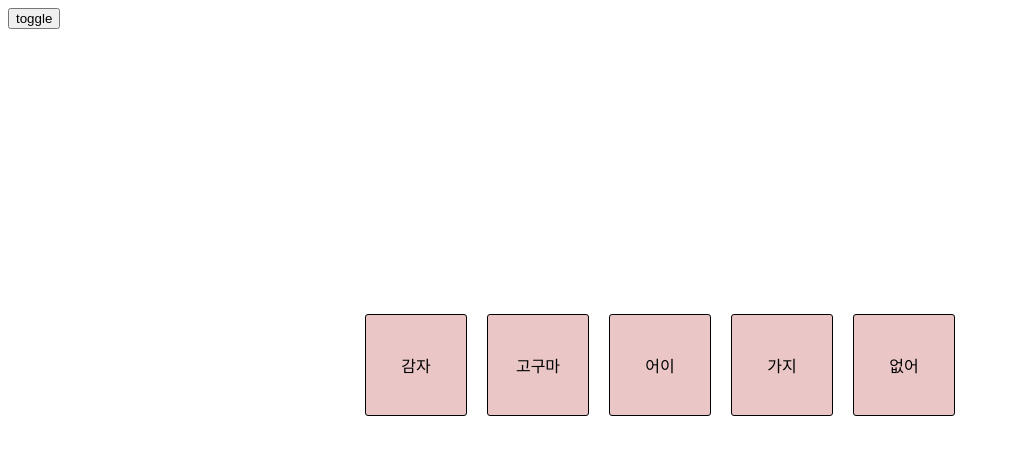
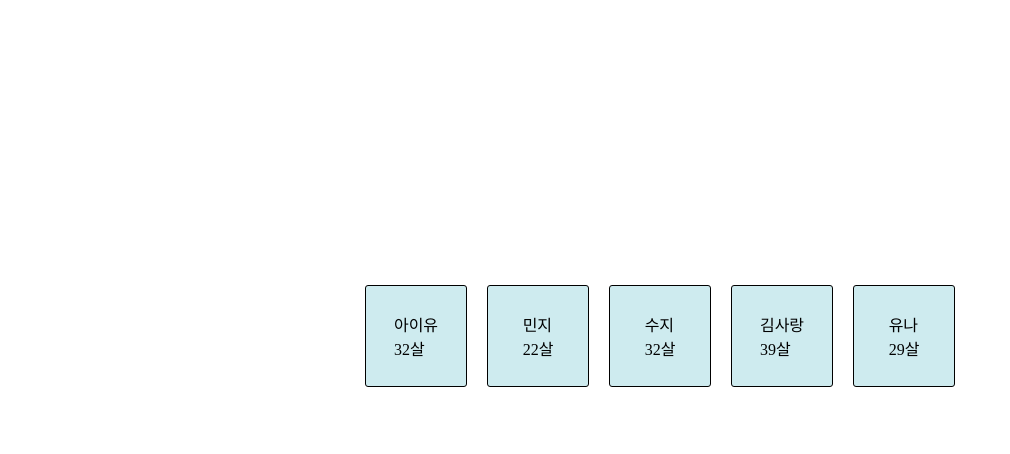
Before and after one commit to yuna-c/react, a React (Vite) app: page / in a window 1280 px wide. Shown: the top 454 px of the page, without its empty margins (0-1010 px from the left). Built offline with nearby package versions, Linux system fonts and the light colour scheme.

Commit message:
📝 add : 추가/삭제를 위한 유니크 아이디 만들기

```diff
--- a/src/App.jsx
+++ b/src/App.jsx
@@ -6,20 +6,6 @@ import './styles/App.scss';
 // : 반복되는 컴포넌트 처리하는
 
 const App = () => {
-	const [toggle, setToggle] = useState(false);
-	const onShowButton = () => {
-		setToggle(!toggle);
-		console.log(toggle);
-	};
-	const vegetables = ['감자', '고구마', '어이', '가지', '없어'];
-	const users = [
-		{ id: 1, age: 32, name: '아이유' },
-		{ id: 2, age: 32, name: '민지' },
-		{ id: 3, age: 32, name: '수지' },
-		{ id: 4, age: 32, name: '김사랑' },
-		{ id: 5, age: 32, name: '유나' },
-	];
-
 	const styles = {
 		minHeight: 'calc( 100vh - 10rem)',
 		listStyle: 'none',
@@ -28,39 +14,30 @@ const App = () => {
 		display: 'flex',
 		gap: '20px',
 	};
-	const boxStyle = {
-		width: '100px',
-		height: '100px',
-		display: 'flex',
-		alignItems: 'center',
-		justifyContent: 'center',
-		border: '1px solid #000',
-		borderRadius: '3px',
-		backgroundColor: '#eac6c6',
-	};
+
+	// 추가 삭제를 위해 state에 담아 상태값 만들기
+	// ID값의 절대값 대신 유니크한 값으로 변경 new Date().getTime() + n 처리
+	const [users, setUsers] = useState([
+		{ id: new Date().getTime(), age: 32, name: '아이유' },
+		{ id: new Date().getTime() + 1, age: 22, name: '민지' },
+		{ id: new Date().getTime() + 2, age: 32, name: '수지' },
+		{ id: new Date().getTime() + 3, age: 39, name: '김사랑' },
+		{ id: new Date().getTime() + 4, age: 29, name: '유나' },
+	]);
+	console.log(users);
 
 	return (
 		<>
-			<button onClick={onShowButton}>toggle</button>
-			{!toggle ? (
-				<ul style={styles}>
-					{vegetables.map((vage, idx) => (
-						<li key={vage + idx} style={boxStyle}>
-							{vage}
-						</li>
-					))}
-				</ul>
-			) : (
-				<ul style={styles}>
-					{users.map((user, idx) => (
-						<User id={idx} key={user.id} user={user} />
-					))}
-				</ul>
-			)}
+			<ul style={styles}>
+				{users.map((user, idx) => (
+					<User id={idx} key={user.id} user={user} />
+				))}
+			</ul>
 		</>
 	);
 };
 
+// User 컴포넌트를 분리해서 구현
 const User = ({ user, idx }) => {
 	const boxStyle = {
 		width: '100px',
@@ -70,14 +47,14 @@ const User = ({ user, idx }) => {
 		justifyContent: 'center',
 		border: '1px solid #000',
 		borderRadius: '3px',
-		backgroundColor: '#9adce6',
+		backgroundColor: '#ceebef',
 	};
 
 	const { age, name } = user;
 
 	return (
 		<li id={idx} key={user.id} style={boxStyle}>
-			{name} - {age}살
+			{name} <br /> {age}살
 		</li>
 	);
 };
```
